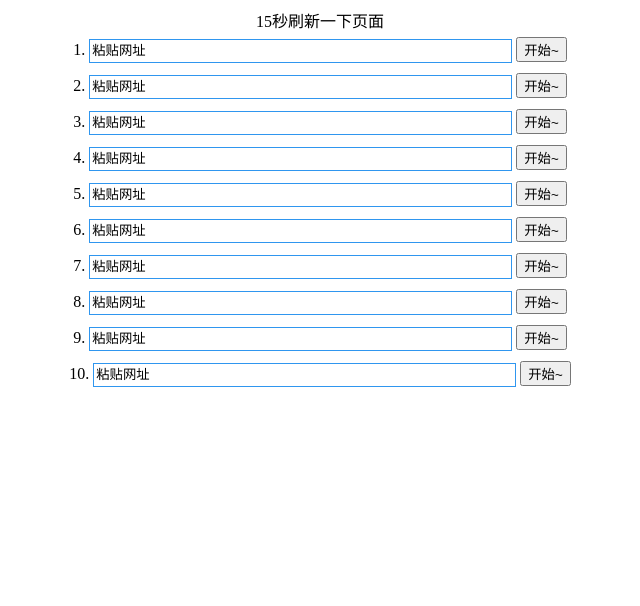
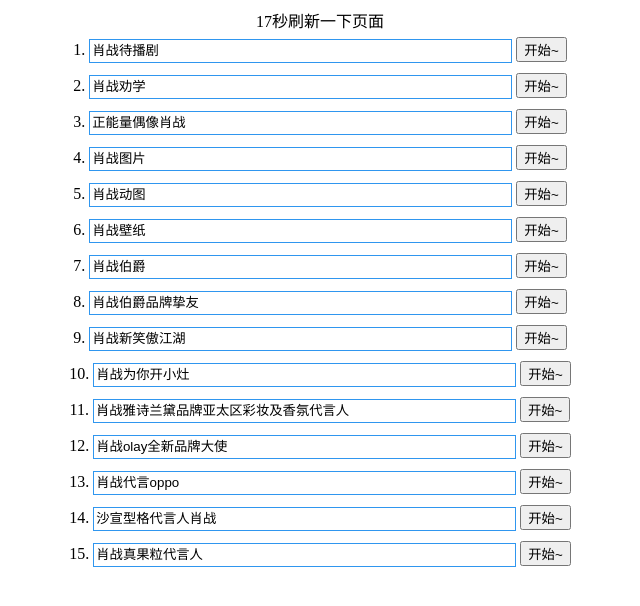
Before and after one commit to sujinran/wbcitiaojinghua, a plain HTML site: page index.html in a window 1280 px wide. Shown: the whole page, without its empty margins (320-960 px from the left). Drawn offline with nearby package versions, Linux system fonts and the light colour scheme.

Commit message:
Update index.html

```diff
--- a/index.html
+++ b/index.html
@@ -16,17 +16,22 @@
 </style>
 </head>
 <body>
-<div class="head">15秒刷新一下页面
-<div class="row">1. <input type="text" id="url1" size="50" value="粘贴网址"> <button type="button" class="btn" data-no="1" data-stat="0">开始~</button></div>
-<div class="row">2. <input type="text" id="url2" size="50" value="粘贴网址"> <button type="button" class="btn" data-no="2" data-stat="0">开始~</button></div>
-<div class="row">3. <input type="text" id="url3" size="50" value="粘贴网址"> <button type="button" class="btn" data-no="3" data-stat="0">开始~</button></div>
-<div class="row">4. <input type="text" id="url4" size="50" value="粘贴网址"> <button type="button" class="btn" data-no="4" data-stat="0">开始~</button></div>
-<div class="row">5. <input type="text" id="url5" size="50" value="粘贴网址"> <button type="button" class="btn" data-no="5" data-stat="0">开始~</button></div>
-<div class="row">6. <input type="text" id="url6" size="50" value="粘贴网址"> <button type="button" class="btn" data-no="6" data-stat="0">开始~</button></div>
-<div class="row">7. <input type="text" id="url7" size="50" value="粘贴网址"> <button type="button" class="btn" data-no="7" data-stat="0">开始~</button></div>
-<div class="row">8. <input type="text" id="url8" size="50" value="粘贴网址"> <button type="button" class="btn" data-no="8" data-stat="0">开始~</button></div>
-<div class="row">9. <input type="text" id="url9" size="50" value="粘贴网址"> <button type="button" class="btn" data-no="9" data-stat="0">开始~</button></div>
-<div class="row">10. <input type="text" id="url10" size="50" value="粘贴网址"> <button type="button" class="btn" data-no="10" data-stat="0">开始~</button></div>
+<div class="head">17秒刷新一下页面
+<div class="row">1. <input type="text" id="url1" size="50" value="肖战待播剧"> <button type="button" class="btn" data-no="1" data-stat="0">开始~</button></div>
+<div class="row">2. <input type="text" id="url2" size="50" value="肖战劝学"> <button type="button" class="btn" data-no="2" data-stat="0">开始~</button></div>
+<div class="row">3. <input type="text" id="url3" size="50" value="正能量偶像肖战"> <button type="button" class="btn" data-no="3" data-stat="0">开始~</button></div>
+<div class="row">4. <input type="text" id="url4" size="50" value="肖战图片"> <button type="button" class="btn" data-no="4" data-stat="0">开始~</button></div>
+<div class="row">5. <input type="text" id="url5" size="50" value="肖战动图"> <button type="button" class="btn" data-no="5" data-stat="0">开始~</button></div>
+<div class="row">6. <input type="text" id="url6" size="50" value="肖战壁纸"> <button type="button" class="btn" data-no="6" data-stat="0">开始~</button></div>
+<div class="row">7. <input type="text" id="url7" size="50" value="肖战伯爵"> <button type="button" class="btn" data-no="7" data-stat="0">开始~</button></div>
+<div class="row">8. <input type="text" id="url8" size="50" value="肖战伯爵品牌挚友"> <button type="button" class="btn" data-no="8" data-stat="0">开始~</button></div>
+<div class="row">9. <input type="text" id="url9" size="50" value="肖战新笑傲江湖"> <button type="button" class="btn" data-no="9" data-stat="0">开始~</button></div>
+<div class="row">10. <input type="text" id="url10" size="50" value="肖战为你开小灶"> <button type="button" class="btn" data-no="10" data-stat="0">开始~</button></div>
+<div class="row">11. <input type="text" id="url11" size="50" value="肖战雅诗兰黛品牌亚太区彩妆及香氛代言人"> <button type="button" class="btn" data-no="11" data-stat="0">开始~</button></div>
+<div class="row">12. <input type="text" id="url12" size="50" value="肖战olay全新品牌大使"> <button type="button" class="btn" data-no="12" data-stat="0">开始~</button></div>
+<div class="row">13. <input type="text" id="url13" size="50" value="肖战代言oppo"> <button type="button" class="btn" data-no="13" data-stat="0">开始~</button></div>
+<div class="row">14. <input type="text" id="url14" size="50" value="沙宣型格代言人肖战"> <button type="button" class="btn" data-no="14" data-stat="0">开始~</button></div>
+<div class="row">15. <input type="text" id="url15" size="50" value="肖战真果粒代言人"> <button type="button" class="btn" data-no="15" data-stat="0">开始~</button></div>
 </div>
 <div class="wins">
 <div class="box" id="box1"></div>
@@ -39,6 +44,11 @@
 <div class="box" id="box8"></div>
 <div class="box" id="box9"></div>
 <div class="box" id="box10"></div>
+<div class="box" id="box11"></div>
+<div class="box" id="box12"></div>
+<div class="box" id="box13"></div>
+<div class="box" id="box14"></div>
+<div class="box" id="box15"></div>
 </div>
 <script>
 $(function(){
@@ -63,7 +73,7 @@ $(function(){
 				$("#box"+no).html('');
 				$("#box"+no).html('<iframe id="frame'+no+'" src="'+bbb+'" />');
 				document.getElementById('frame'+no).contentWindow.location.reload();
-			},15000);
+			},17000);
 		}
 	});
 })
```
